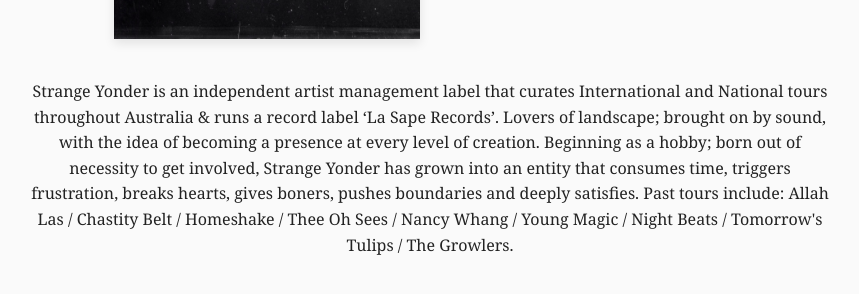
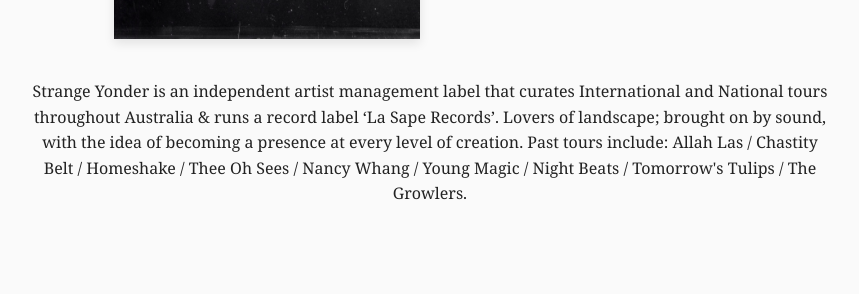
Before and after one commit to Lasaperec/strangeyonder-site, a plain HTML site: page index.html in a window 1280 px wide. Shown: the part 448-742 px from the top of the page, without its empty margins (210-1069 px from the left). Drawn offline with Linux system fonts and the light colour scheme.

Commit message:
Update index.html

```diff
--- a/index.html
+++ b/index.html
@@ -59,5 +59,5 @@
   </div>
 
   <p>
-    Strange Yonder is an independent artist management label that curates International and National tours throughout Australia & runs a record label ‘La Sape Records’. Lovers of landscape; brought on by sound, with the idea of becoming a presence at every level of creation. Beginning as a hobby; born out of necessity to get involved, Strange Yonder has grown into an entity that consumes time, triggers frustration, breaks hearts, gives boners, pushes boundaries and deeply satisfies. Past tours include: Allah Las / Chastity Belt / Homeshake / Thee Oh Sees / Nancy Whang / Young Magic / Night Beats / Tomorrow's Tulips / The Growlers.
+    Strange Yonder is an independent artist management label that curates International and National tours throughout Australia & runs a record label ‘La Sape Records’. Lovers of landscape; brought on by sound, with the idea of becoming a presence at every level of creation. Past tours include: Allah Las / Chastity Belt / Homeshake / Thee Oh Sees / Nancy Whang / Young Magic / Night Beats / Tomorrow's Tulips / The Growlers.
   </p>
```
